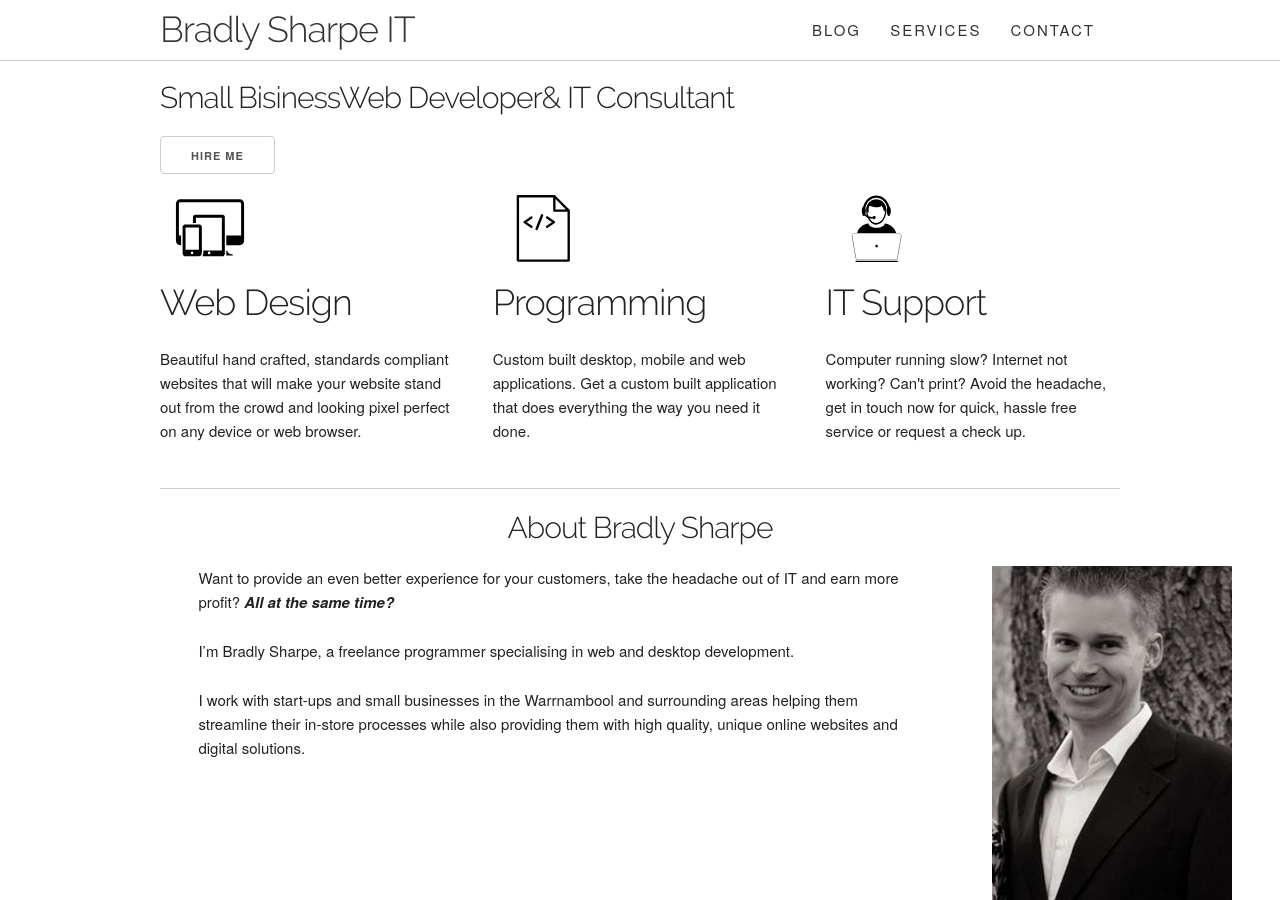
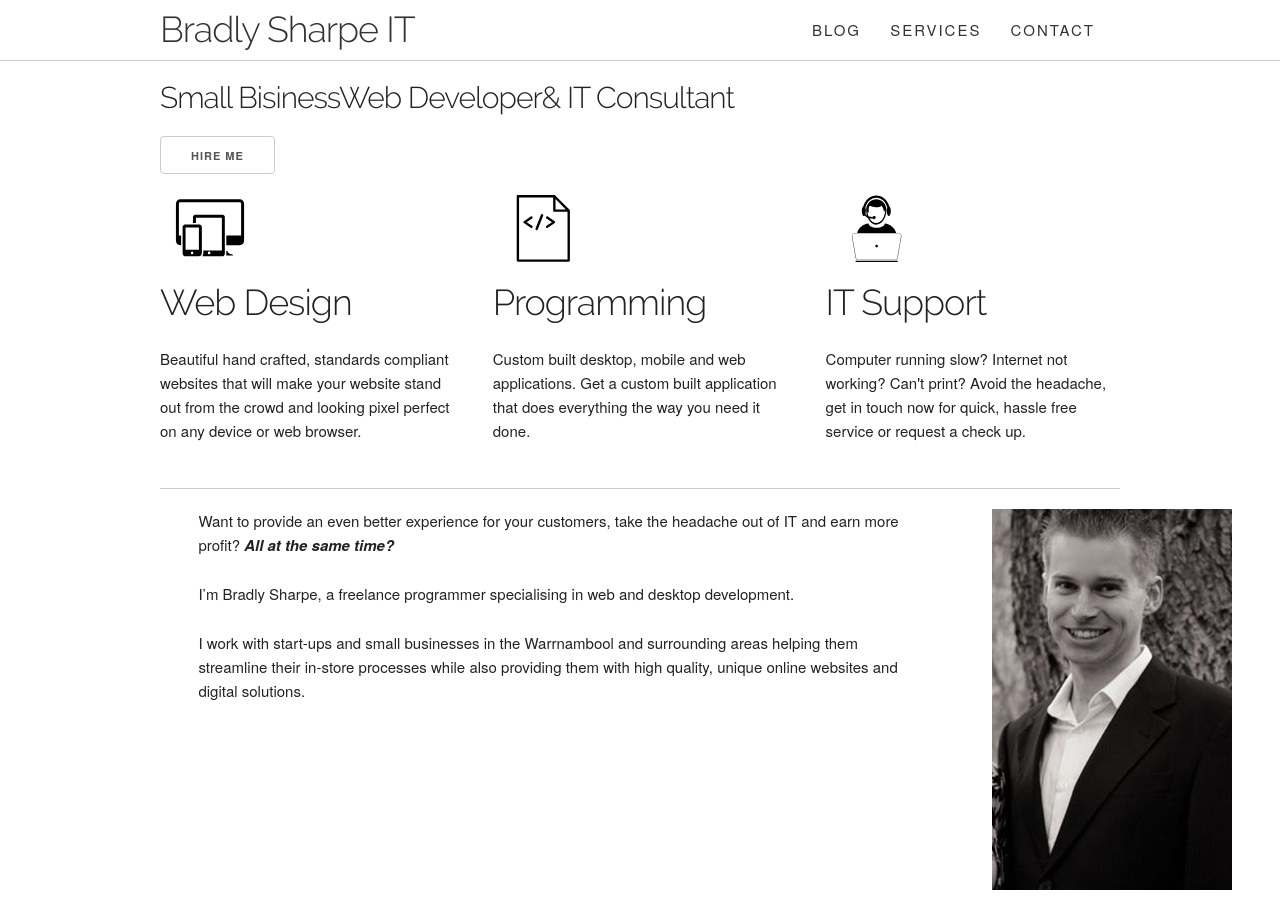
Before and after one commit to BradlySharpe/bradlysharpe.com.au, a Jekyll site: the page built from index.html, in a window 1280 px wide and 900 px high. Built offline with Jekyll 4.4.1, drawn with Linux system fonts in a browser that asks for light colours.

Commit message:
Remove title

```diff
--- a/index.html
+++ b/index.html
@@ -1,6 +1,5 @@
 ---
 layout: home
-title: About Bradly Sharpe
 ---
 <div class="row">
 	<div class="two columns u-pull-right profileImage">
```
